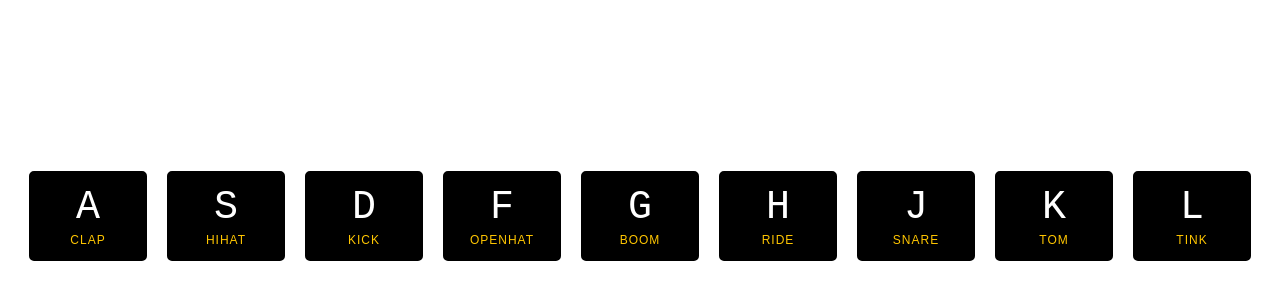
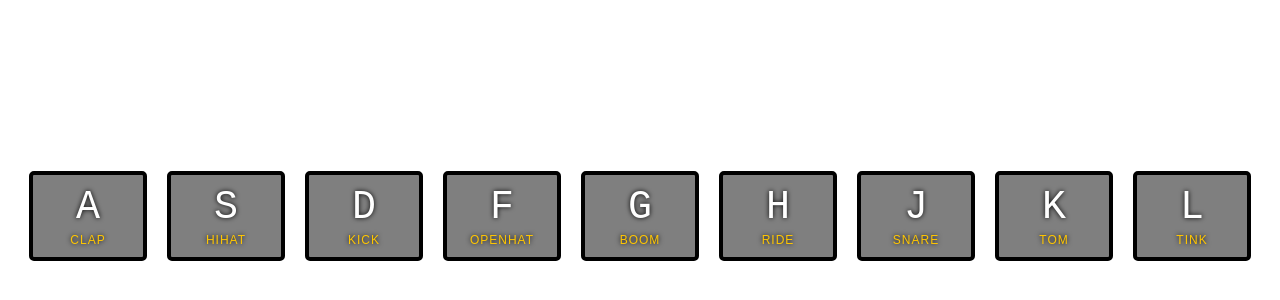
Before and after one commit to asgrm/JavaScript30, a plain HTML site: page 01 - JavaScript Drum Kit/index.html in a window 1280 px wide. Shown: the part 184-484 px from the top of the page. Drawn offline with Linux system fonts and the light colour scheme.

Commit message:
edited .key initial background

```diff
--- a/01 - JavaScript Drum Kit/style.css
+++ b/01 - JavaScript Drum Kit/style.css
@@ -29,7 +29,7 @@ html {
   text-align: center;
   color: #ffffff;
   transition: all 0.07s ease;
-  background: #000;
+  background: rgba(0, 0, 0, 0.5);
   text-shadow: 0 0 0.5rem #000;
 }
 
```
